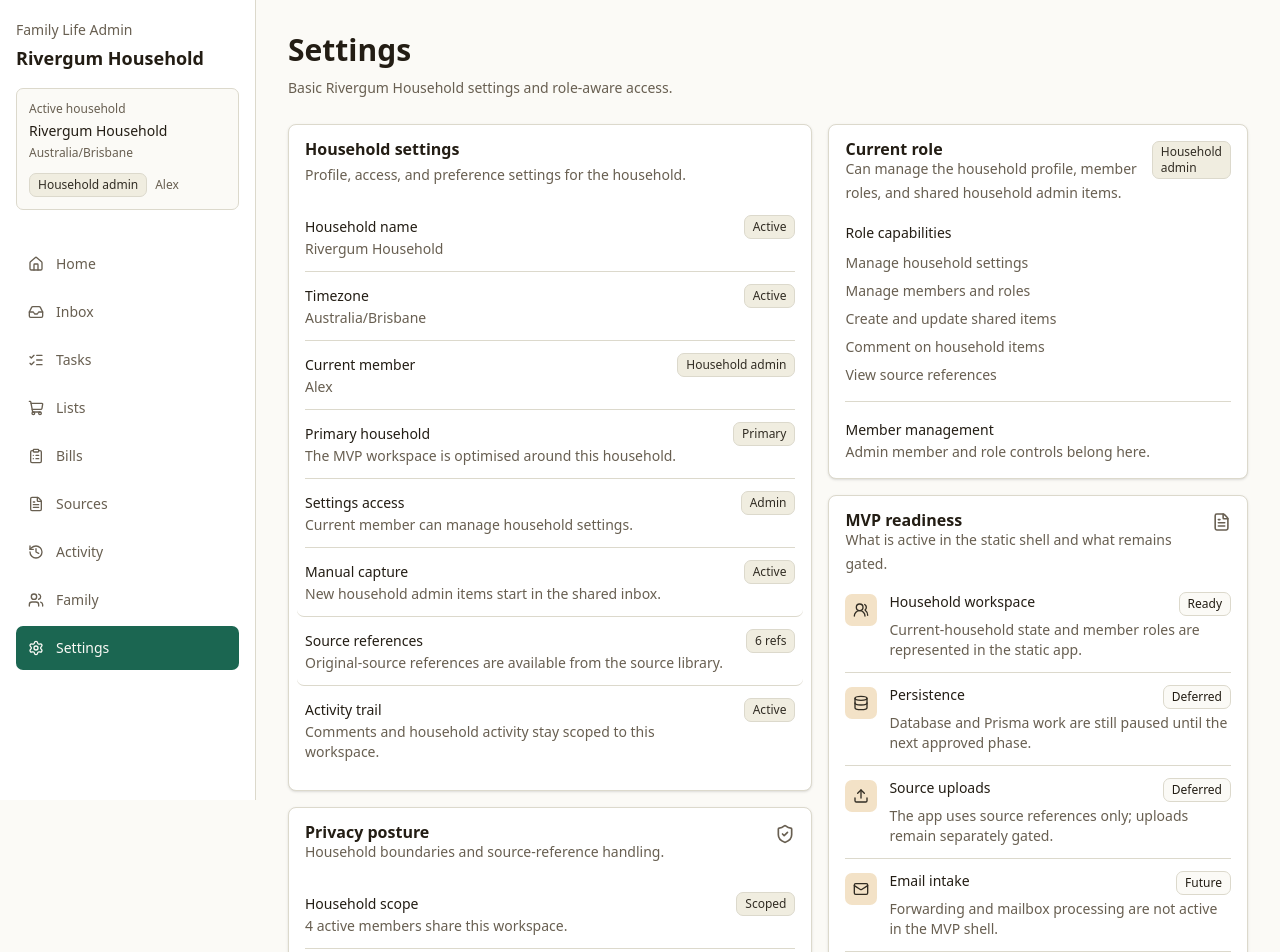
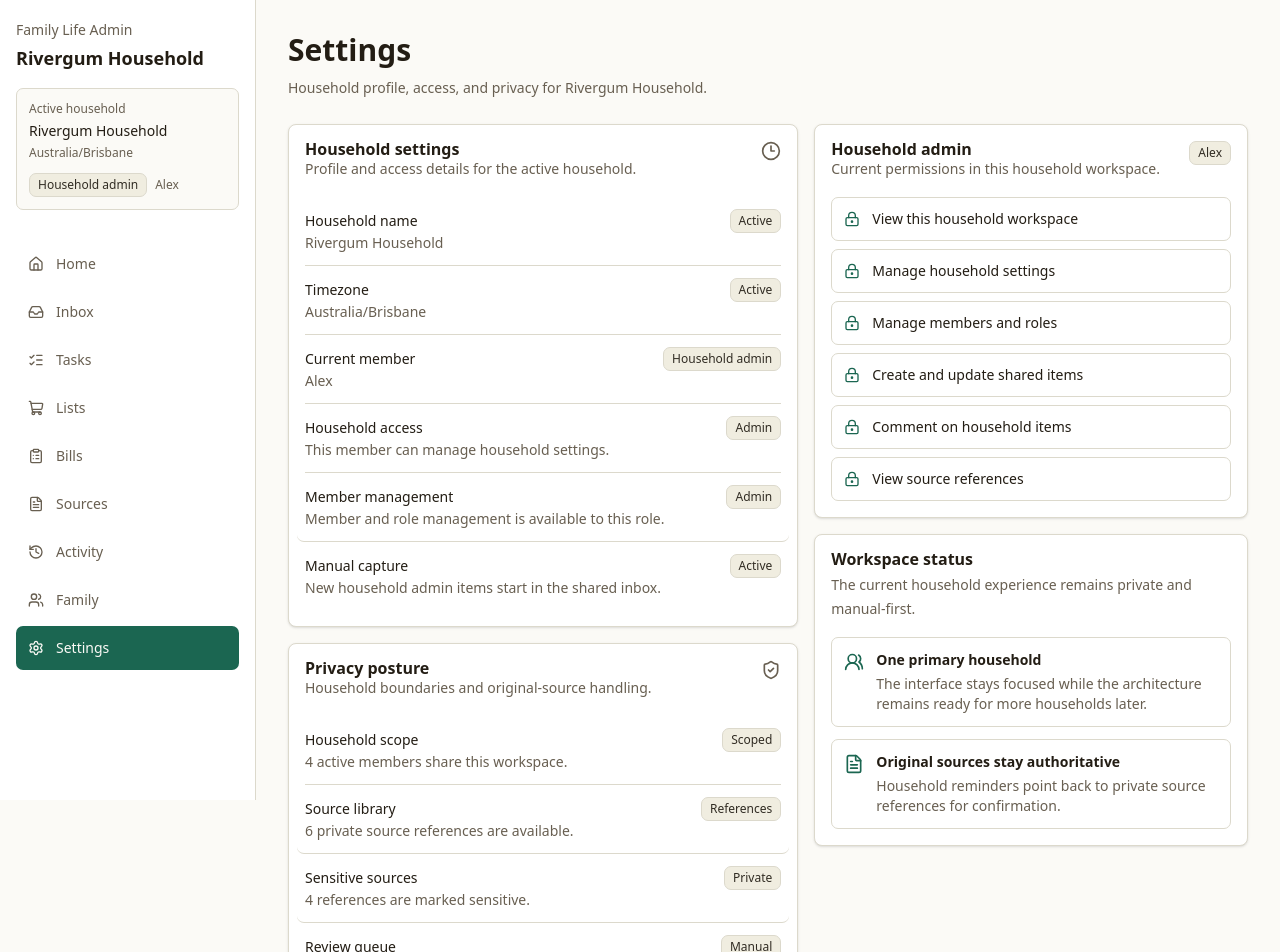
Before and after one commit to LatinMaestro/Life-Admin, a Next.js app: page /settings in a window 1280 px wide. Shown: the top 952 px of the page. Built offline with nearby package versions, Linux system fonts and the light colour scheme.

Commit message:
Move settings page to workspace read model

```diff
--- a/src/app/settings/page.tsx
+++ b/src/app/settings/page.tsx
@@ -1,74 +1,92 @@
-import { Database, FileText, Mail, Mic, ShieldCheck, Smartphone, Sparkles, Upload, UsersRound } from "lucide-react";
+import { Clock3, FileText, LockKeyhole, ShieldCheck, UsersRound } from "lucide-react";
 import { Badge } from "@/components/ui/badge";
 import { Card, CardContent, CardDescription, CardHeader, CardTitle } from "@/components/ui/card";
 import { ItemRow } from "@/components/item-row";
 import { PageHeader } from "@/components/page-header";
-import { getCurrentHouseholdBillReminders, getCurrentHouseholdSourceReferences } from "@/lib/demo-data";
-import {
-  canManageHouseholdMembers,
-  canManageHouseholdSettings,
-  getCurrentHousehold,
-  getCurrentHouseholdMembers,
-  getCurrentMember,
-  getRoleCapabilityLabel,
-  getRoleDefinition,
-  getRoleLabel,
-} from "@/lib/household";
+import { getWorkspaceReadModel } from "@/lib/server/workspace-read-model";
 
-export default function SettingsPage() {
-  const household = getCurrentHousehold();
-  const currentMember = getCurrentMember();
-  const members = getCurrentHouseholdMembers();
-  const sources = getCurrentHouseholdSourceReferences();
-  const billReminders = getCurrentHouseholdBillReminders();
-  const currentRole = getRoleDefinition(currentMember.role);
-  const sensitiveSources = sources.filter((source) => source.sensitivity === "Sensitive");
-  const reviewSources = sources.filter((source) => source.reviewStatus === "Needs review");
+export default async function SettingsPage() {
+  const workspace = await getWorkspaceReadModel();
   const settings = [
-    { title: "Household name", detail: household.name, status: "Active" },
-    { title: "Timezone", detail: household.timezone, status: "Active" },
-    { title: "Current member", detail: currentMember.displayName, status: getRoleLabel(currentMember.role) },
-    { title: "Primary household", detail: "The MVP workspace is optimised around this household.", status: household.isPrimary ? "Primary" : "Available" },
+    { title: "Household name", detail: workspace.household.name, status: "Active" },
+    { title: "Timezone", detail: workspace.household.timezone, status: "Active" },
     {
-      title: "Settings access",
-      detail: canManageHouseholdSettings(currentMember)
-        ? "Current member can manage household settings."
-        : "Current member can view household settings.",
-      status: canManageHouseholdSettings(currentMember) ? "Admin" : "Member",
+      title: "Current member",
+      detail: workspace.currentMember.displayName,
+      status: workspace.currentMember.roleLabel,
     },
-    { title: "Manual capture", detail: "New household admin items start in the shared inbox.", status: "Active", href: "/inbox" },
-    { title: "Source references", detail: "Original-source references are available from the source library.", status: `${sources.length} refs`, href: "/sources" },
-    { title: "Activity trail", detail: "Comments and household activity stay scoped to this workspace.", status: "Active", href: "/activity" },
+    {
+      title: "Household access",
+      detail: workspace.access.canManageSettings
+        ? "This member can manage household settings."
+        : "This member can view household settings.",
+      status: workspace.access.canManageSettings ? "Admin" : "Member",
+    },
+    {
+      title: "Member management",
+      detail: workspace.access.canManageMembers
+        ? "Member and role management is available to this role."
+        : "Member and role management is reserved for household admins.",
+      status: workspace.access.canManageMembers ? "Admin" : "View only",
+      href: "/family",
+    },
+    {
+      title: "Manual capture",
+      detail: "New household admin items start in the shared inbox.",
+      status: "Active",
+      href: "/inbox",
+    },
   ];
   const privacyPosture = [
-    { title: "Household scope", detail: `${members.length} active members share this workspace.`, status: "Scoped" },
-    { title: "Source privacy", detail: `${sensitiveSources.length} source references are marked sensitive.`, status: "Metadata" },
-    { title: "Review queue", detail: `${reviewSources.length} source references need review from the original source.`, status: "Manual" },
-    { title: "Bill reminders", detail: `${billReminders.length} admin reminders point back to source references.`, status: "Source-first" },
-  ];
-  const readinessItems = [
-    { title: "Household workspace", detail: "Current-household state and member roles are represented in the static app.", status: "Ready", icon: UsersRound },
-    { title: "Persistence", detail: "Database and Prisma work are still paused until the next approved phase.", status: "Deferred", icon: Database },
-    { title: "Source uploads", detail: "The app uses source references only; uploads remain separately gated.", status: "Deferred", icon: Upload },
-    { title: "Email intake", detail: "Forwarding and mailbox processing are not active in the MVP shell.", status: "Future", icon: Mail },
-    { title: "AI and OCR", detail: "Extraction and classification are future phases with separate review gates.", status: "Future", icon: Sparkles },
-    { title: "Voice capture", detail: "Voice capture waits until the web MVP is validated.", status: "Future", icon: Mic },
-    { title: "Native iOS", detail: "Native iOS is deferred until the mobile-first web app is validated.", status: "Future", icon: Smartphone },
+    {
+      title: "Household scope",
+      detail: `${workspace.members.length} active members share this workspace.`,
+      status: "Scoped",
+    },
+    {
+      title: "Source library",
+      detail: `${workspace.sourcePosture.total} private source references are available.`,
+      status: "References",
+      href: "/sources",
+    },
+    {
+      title: "Sensitive sources",
+      detail: `${workspace.sourcePosture.sensitive} references are marked sensitive.`,
+      status: "Private",
+      href: "/sources",
+    },
+    {
+      title: "Review queue",
+      detail: `${workspace.sourcePosture.needsReview} references need confirmation from the original source.`,
+      status: "Manual",
+      href: "/sources",
+    },
+    {
+      title: "Bills and renewals",
+      detail: `${workspace.sourcePosture.billsAndRenewals} admin reminders follow the source-first workflow.`,
+      status: "Source first",
+      href: "/bills",
+    },
   ];
 
   return (
     <>
       <PageHeader
         title="Settings"
-        description={`Basic ${household.name} settings and role-aware access.`}
+        description={`Household profile, access, and privacy for ${workspace.household.name}.`}
       />
 
-      <div className="grid gap-4 lg:grid-cols-[1fr_0.8fr]">
+      <div className="grid gap-4 lg:grid-cols-[1fr_0.85fr]">
         <div className="space-y-4">
           <Card>
             <CardHeader>
-              <CardTitle>Household settings</CardTitle>
-              <CardDescription>Profile, access, and preference settings for the household.</CardDescription>
+              <div className="flex items-start justify-between gap-3">
+                <div>
+                  <CardTitle>Household settings</CardTitle>
+                  <CardDescription>Profile and access details for the active household.</CardDescription>
+                </div>
+                <Clock3 className="h-5 w-5 text-muted-foreground" aria-hidden="true" />
+              </div>
             </CardHeader>
             <CardContent>
               {settings.map((item) => (
@@ -82,14 +100,14 @@ export default function SettingsPage() {
               <div className="flex items-start justify-between gap-3">
                 <div>
                   <CardTitle>Privacy posture</CardTitle>
-                  <CardDescription>Household boundaries and source-reference handling.</CardDescription>
+                  <CardDescription>Household boundaries and original-source handling.</CardDescription>
                 </div>
                 <ShieldCheck className="h-5 w-5 text-muted-foreground" aria-hidden="true" />
               </div>
             </CardHeader>
             <CardContent>
               {privacyPosture.map((item) => (
-                <ItemRow key={item.title} title={item.title} detail={item.detail} status={item.status} href={item.title === "Source privacy" ? "/sources" : undefined} />
+                <ItemRow key={item.title} title={item.title} detail={item.detail} status={item.status} href={item.href} />
               ))}
             </CardContent>
           </Card>
@@ -100,63 +118,46 @@ export default function SettingsPage() {
             <CardHeader>
               <div className="flex items-start justify-between gap-3">
                 <div>
-                  <CardTitle>Current role</CardTitle>
-                  <CardDescription>{currentRole.summary}</CardDescription>
+                  <CardTitle>{workspace.currentMember.roleLabel}</CardTitle>
+                  <CardDescription>Current permissions in this household workspace.</CardDescription>
                 </div>
-                <Badge>{currentRole.label}</Badge>
+                <Badge>{workspace.currentMember.displayName}</Badge>
               </div>
             </CardHeader>
-            <CardContent className="space-y-4">
-              <div>
-                <p className="text-sm font-medium leading-6">Role capabilities</p>
-                <ul className="mt-2 space-y-2">
-                  {currentRole.capabilities.map((capability) => (
-                    <li key={capability} className="text-sm leading-5 text-muted-foreground">
-                      {getRoleCapabilityLabel(capability)}
-                    </li>
-                  ))}
-                </ul>
-              </div>
-              <div className="border-t pt-4">
-                <p className="text-sm font-medium leading-6">Member management</p>
-                <p className="text-sm leading-5 text-muted-foreground">
-                  {canManageHouseholdMembers(currentMember)
-                    ? "Admin member and role controls belong here."
-                    : "Member and role controls are reserved for household admins."}
-                </p>
-              </div>
+            <CardContent className="space-y-2">
+              {workspace.roleCapabilities.map((capability) => (
+                <div key={capability.key} className="flex min-h-11 items-center gap-3 rounded-md border px-3 py-2">
+                  <LockKeyhole className="h-4 w-4 shrink-0 text-primary" aria-hidden="true" />
+                  <p className="text-sm">{capability.label}</p>
+                </div>
+              ))}
             </CardContent>
           </Card>
 
           <Card>
             <CardHeader>
-              <div className="flex items-start justify-between gap-3">
+              <CardTitle>Workspace status</CardTitle>
+              <CardDescription>The current household experience remains private and manual-first.</CardDescription>
+            </CardHeader>
+            <CardContent className="grid gap-3">
+              <div className="flex gap-3 rounded-md border p-3">
+                <UsersRound className="mt-0.5 h-5 w-5 shrink-0 text-primary" aria-hidden="true" />
                 <div>
-                  <CardTitle>MVP readiness</CardTitle>
-                  <CardDescription>What is active in the static shell and what remains gated.</CardDescription>
+                  <p className="text-sm font-semibold">One primary household</p>
+                  <p className="mt-1 text-sm text-muted-foreground">
+                    The interface stays focused while the architecture remains ready for more households later.
+                  </p>
                 </div>
-                <FileText className="h-5 w-5 text-muted-foreground" aria-hidden="true" />
               </div>
-            </CardHeader>
-            <CardContent>
-              {readinessItems.map((item) => {
-                const Icon = item.icon;
-
-                return (
-                  <div key={item.title} className="flex gap-3 border-b py-3 last:border-b-0 last:pb-0 first:pt-0">
-                    <div className="mt-0.5 flex h-8 w-8 shrink-0 items-center justify-center rounded-md bg-accent text-accent-foreground">
-                      <Icon className="h-4 w-4" aria-hidden="true" />
-                    </div>
-                    <div className="min-w-0 flex-1">
-                      <div className="flex items-start justify-between gap-3">
-                        <p className="text-sm font-medium leading-5">{item.title}</p>
-                        <Badge variant="outline">{item.status}</Badge>
-                      </div>
-                      <p className="mt-1 text-sm leading-5 text-muted-foreground">{item.detail}</p>
-                    </div>
-                  </div>
-                );
-              })}
+              <div className="flex gap-3 rounded-md border p-3">
+                <FileText className="mt-0.5 h-5 w-5 shrink-0 text-primary" aria-hidden="true" />
+                <div>
+                  <p className="text-sm font-semibold">Original sources stay authoritative</p>
+                  <p className="mt-1 text-sm text-muted-foreground">
+                    Household reminders point back to private source references for confirmation.
+                  </p>
+                </div>
+              </div>
             </CardContent>
           </Card>
         </div>
```
